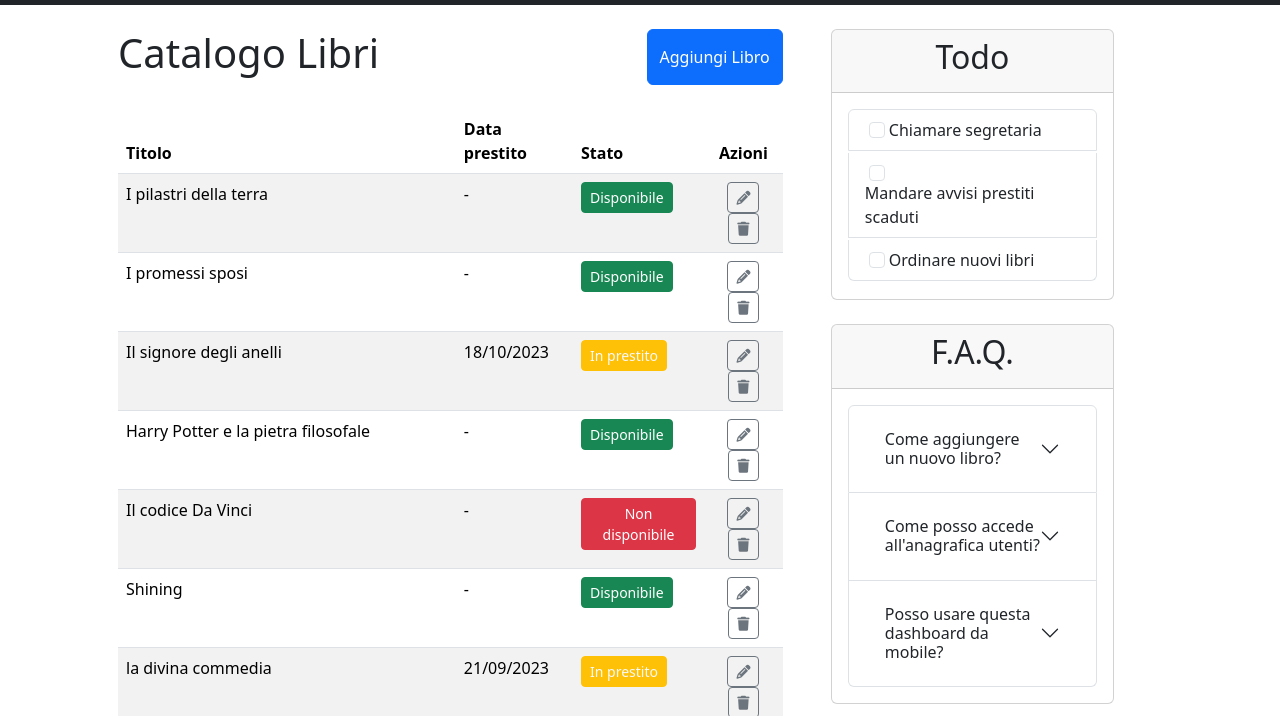
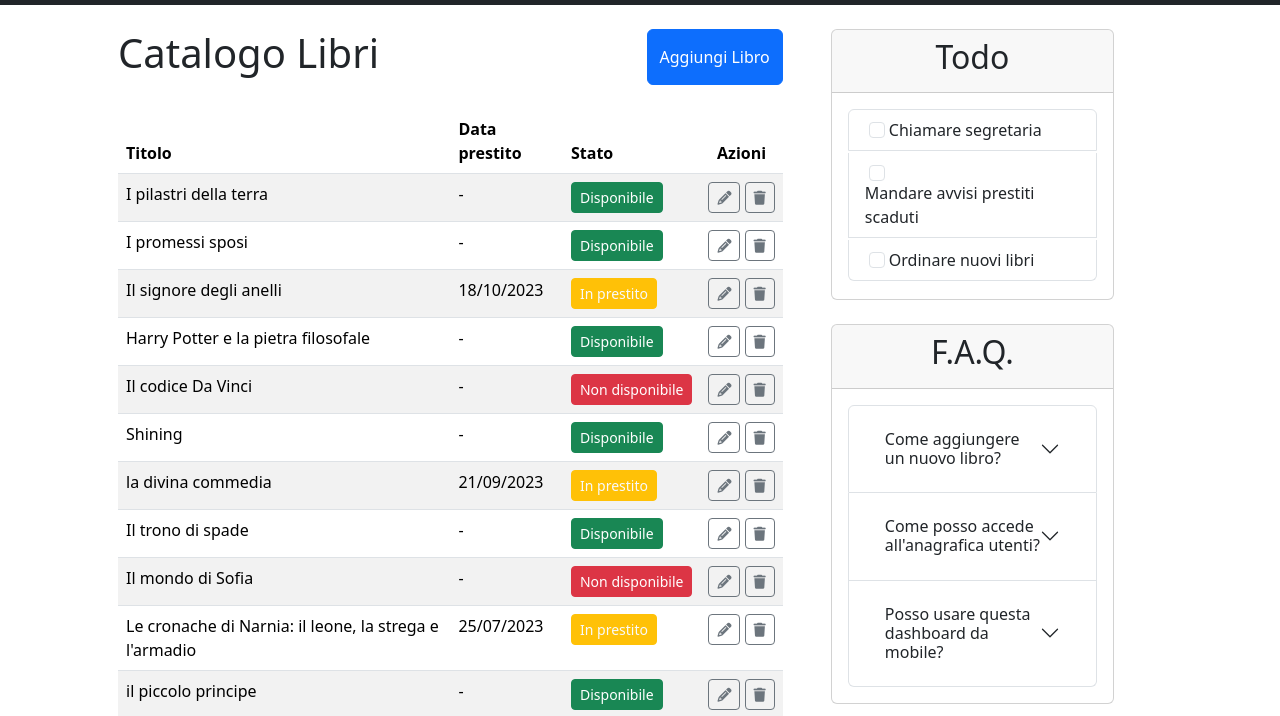
Before and after one commit to ViktorJoseCentonza/html-css-bootstrap-dashboard, a plain HTML site: page index.html in a window 1280 px wide. Shown: the part 81-797 px from the top of the page. Drawn offline with nearby package versions, Linux system fonts and the light colour scheme.

Commit message:
fix used nowrap on table cells

```diff
--- a/index.html
+++ b/index.html
@@ -29,6 +29,12 @@
         th:last-child,
         td:last-child {
             text-align: center;
+            text-wrap: nowrap;
+        }
+
+        th:nth-child(3),
+        td:nth-child(3) {
+            text-wrap: nowrap;
         }
     }
 </style>
@@ -74,7 +80,7 @@
 
     </header>
 
-    <main class="px-2 px-md-5 d-lg-flex justify-content-lg-center container-md">
+    <main class="px-2 px-md-5 d-xl-flex justify-content-xl-center container-md">
 
         <section id="table-section" class="w-100">
             <container class="d-flex justify-content-between  py-4">
@@ -87,7 +93,7 @@
                 <table class="table table-striped">
                     <thead>
                         <tr>
-                            <th>Titolo</th>
+                            <th class="w-50">Titolo</th>
                             <th>Data prestito</th>
                             <th>Stato</th>
                             <th class="text-center">Azioni</th>
```
